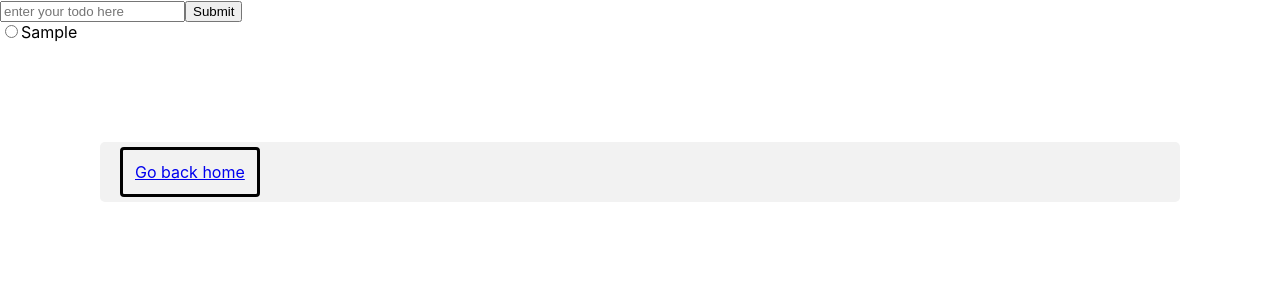
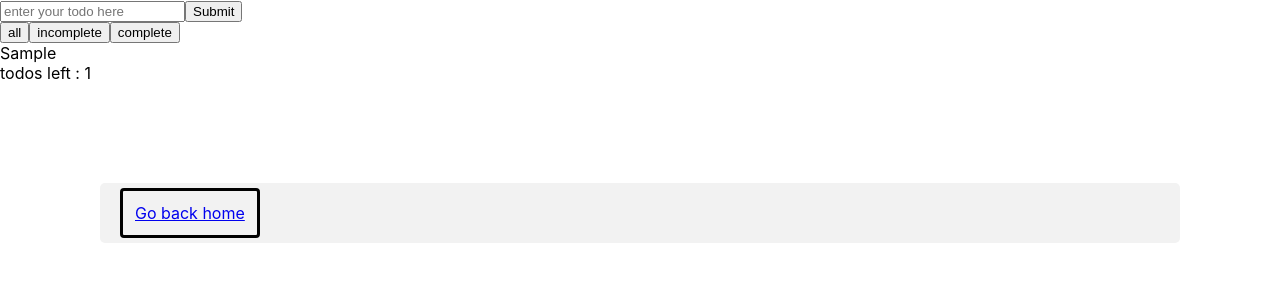
Before and after one commit to yubinjodev/practical-react, a React (Create React App) app: page /todoList in a window 1280 px wide. Both pictures are taken after typing "Sample" into the empty fields and a click on the input 213 px from the left and 11 px from the top of the page. Shown: the top 300 px of the page. Built offline with nearby package versions, Linux system fonts and the light colour scheme.

Commit message:
cross off todo and filters

```diff
--- a/src/components/TodoList/Todo.js
+++ b/src/components/TodoList/Todo.js
@@ -1,11 +1,19 @@
 export default (props) => (
   <div>
-    <input
-      id="label"
-      type="radio"
-      onChange={props.handleCheck}
-      checked={props.completed}
-    ></input>
-    <label for="label">{props.text}</label>
+    <div
+      onClick={props.handleCheck}
+      style={{ textDecoration: props.todo.complete ? "line-through" : "" }}
+    >
+      {props.todo.text}
+    </div>
   </div>
+
+  // <div>
+  //   <input
+  //     name="radio"
+  //     type="radio"
+  //     onChange={props.todo.complete ? {checked = true} : {checked = false}}
+  //   />
+  //   <label htmlFor="radio">{props.todo.text}</label>
+  // </div>
 );
--- /dev/null
+++ b/src/components/TodoList/TodoList.css
@@ -0,0 +1,5 @@
+.filter-buttons {
+  display: flex;
+  flex-direction: row;
+  width: 100px;
+}
--- a/src/components/TodoList/TodoList.js
+++ b/src/components/TodoList/TodoList.js
@@ -1,6 +1,7 @@
 import React from "react";
 import Todo from "./Todo";
 import TodoForm from "./TodoForm";
+import "./TodoList.css";
 
 /*
 1. add todo
@@ -28,21 +29,46 @@ export default class TodoList extends React.Component {
     });
   };
 
-  handleCheck = (id) => {};
+  filterAll = (todo) => {
+    // <Todo />;
+  };
+
+  handleCheck = (id) => {
+    this.setState({
+      todos: this.state.todos.map((todo) => {
+        if (todo.id == id) {
+          // supposed to update
+          return {
+            ...todo,
+            complete: !todo.complete,
+          };
+        } else {
+          return todo;
+        }
+      }),
+    });
+  };
 
   render() {
     return (
       <div>
         <TodoForm onSubmit={this.addTodo} />
-
-        {this.state.todos.map((todo) => (
-          <Todo
-            key={todo.id}
-            text={todo.text}
-            completed={todo.completed}
-            handle={this.handleCheck(todo.id)}
-          />
-        ))}
+        <div className="filter-buttons">
+          <button onClick={this.filterAll}>all</button>
+          <button>incomplete</button>
+          <button>complete</button>
+        </div>
+        <div>
+          {this.state.todos.map((todo) => (
+            <Todo
+              key={todo.id}
+              handleCheck={() => this.handleCheck(todo.id)}
+              todo={todo}
+            />
+          ))}
+          todos left :{" "}
+          {this.state.todos.filter((todo) => !todo.complete).length}
+        </div>
       </div>
     );
   }
```
